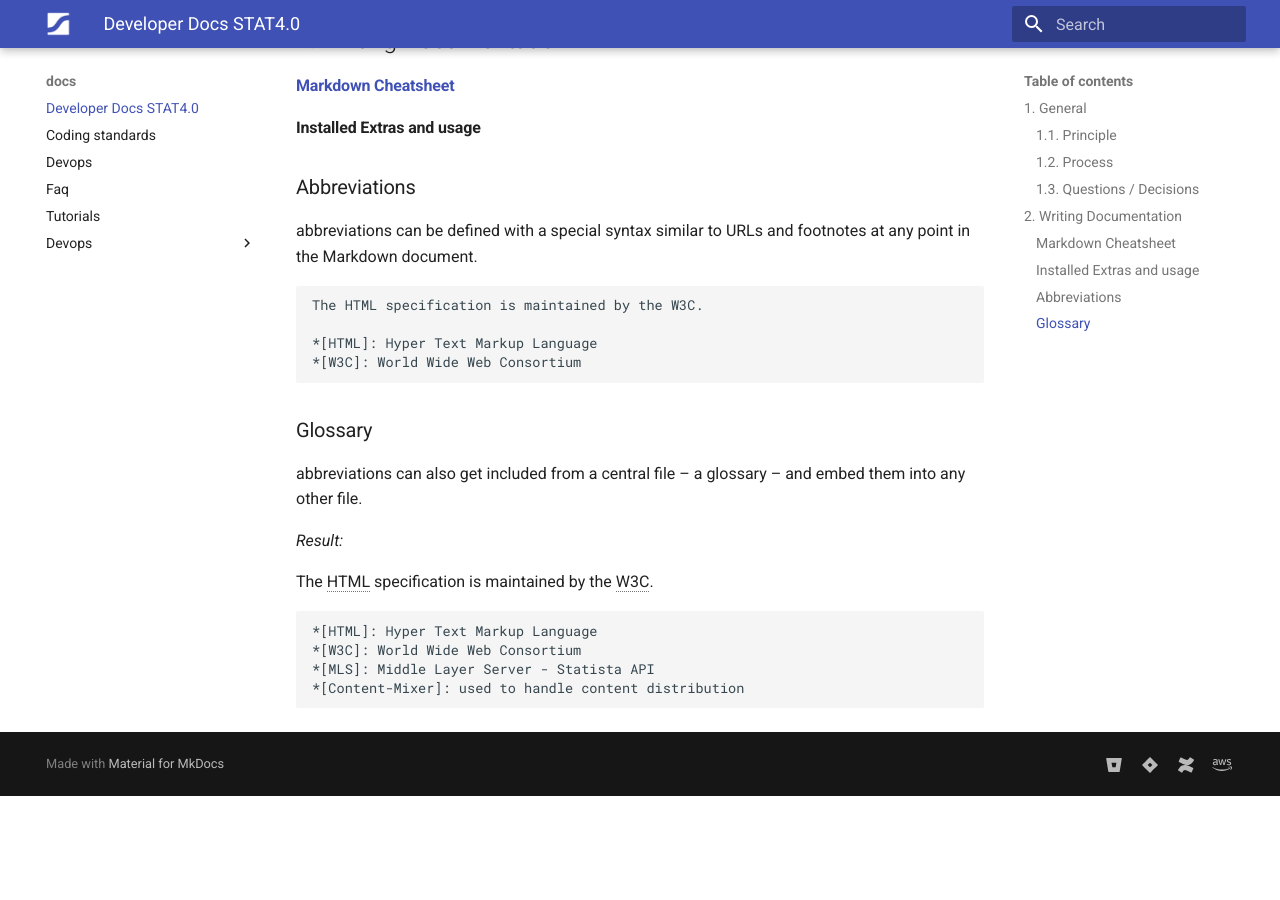
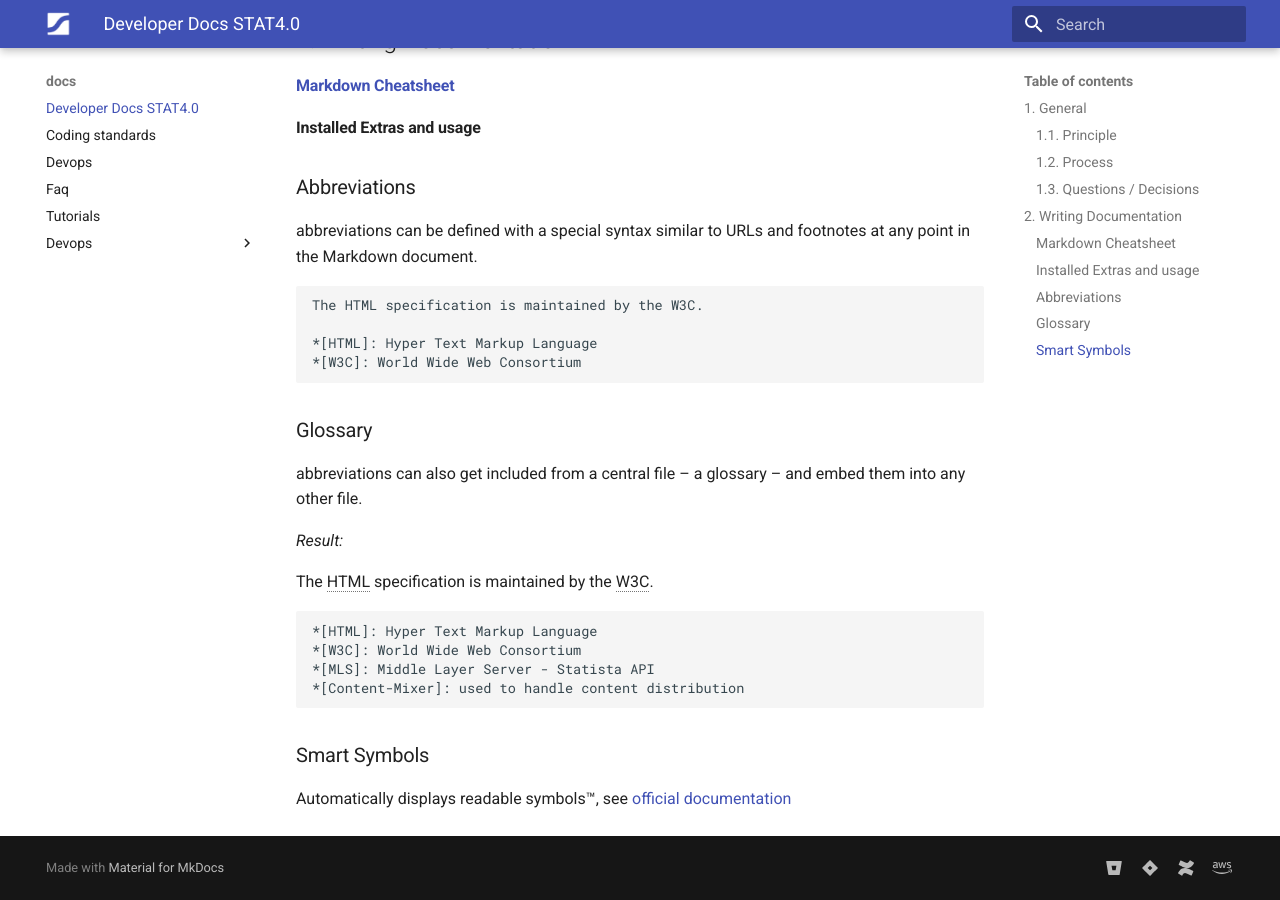
Before and after one commit to statista/docs-developers, an MkDocs documentation site: the page built from docs/index.md, in a window 1280 px wide and 900 px high, scrolled down 620 px. Built offline with MkDocs 1.6.1 and Material for MkDocs 9.7.7, drawn with Linux system fonts in a browser that asks for light colours; before the commit the page ends 1416 px from its top, so only the background shows below that.

Commit message:
added smart symbols extension

````diff
--- a/docs/index.md
+++ b/docs/index.md
@@ -35,3 +35,7 @@ The HTML specification is maintained by the W3C.
 ```
 --8<-- "includes/abbreviations.md"
 ```
+
+### Smart Symbols
+
+Automatically displays readable symbols(tm), see [official documentation](https://facelessuser.github.io/pymdown-extensions/extensions/smartsymbols/)
--- a/mkdocs.yml
+++ b/mkdocs.yml
@@ -21,3 +21,4 @@ extra:
 markdown_extensions:
   - abbr
   - pymdownx.snippets
+  - pymdownx.smartsymbols
````
